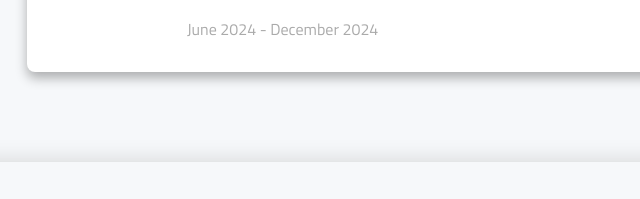
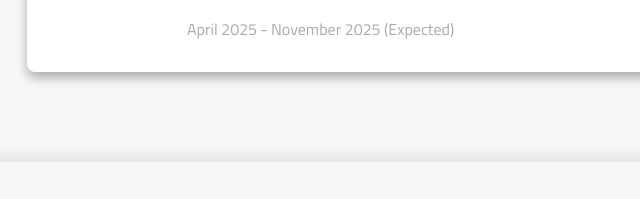
Before and after one commit to siyabuilds/siyabuilds.github.io, a website built with Vite: page index.html in a window 1280 px wide. Shown: the part 1326-1525 px from the top of the page, 133-773 px from the left. Built offline with nearby package versions, Linux system fonts and the light colour scheme; some packages are replaced by stand-ins of ours; no server answers; files whose address does not match are found by name.

Commit message:
update: adjust expected date for project timeline

```diff
--- a/index.html
+++ b/index.html
@@ -127,7 +127,7 @@
               <li>JavaScript Programming</li>
               <li>Project-based learning and collaboration</li>
             </ul>
-            <p class="date">June 2024 - December 2024</p>
+            <p class="date">April 2025 - November 2025 (Expected)</p>
           </div>
         </div>
       </div>
```
